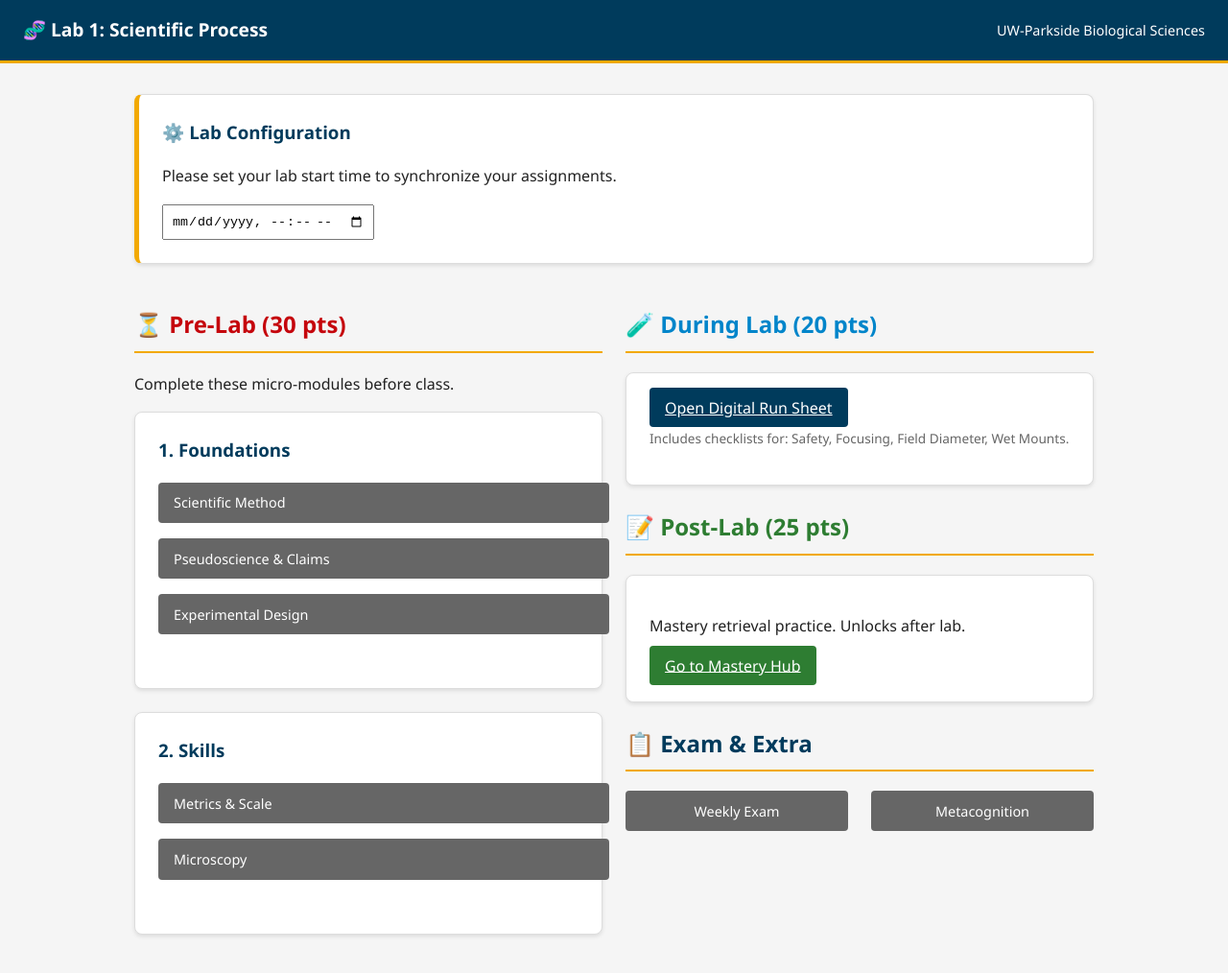
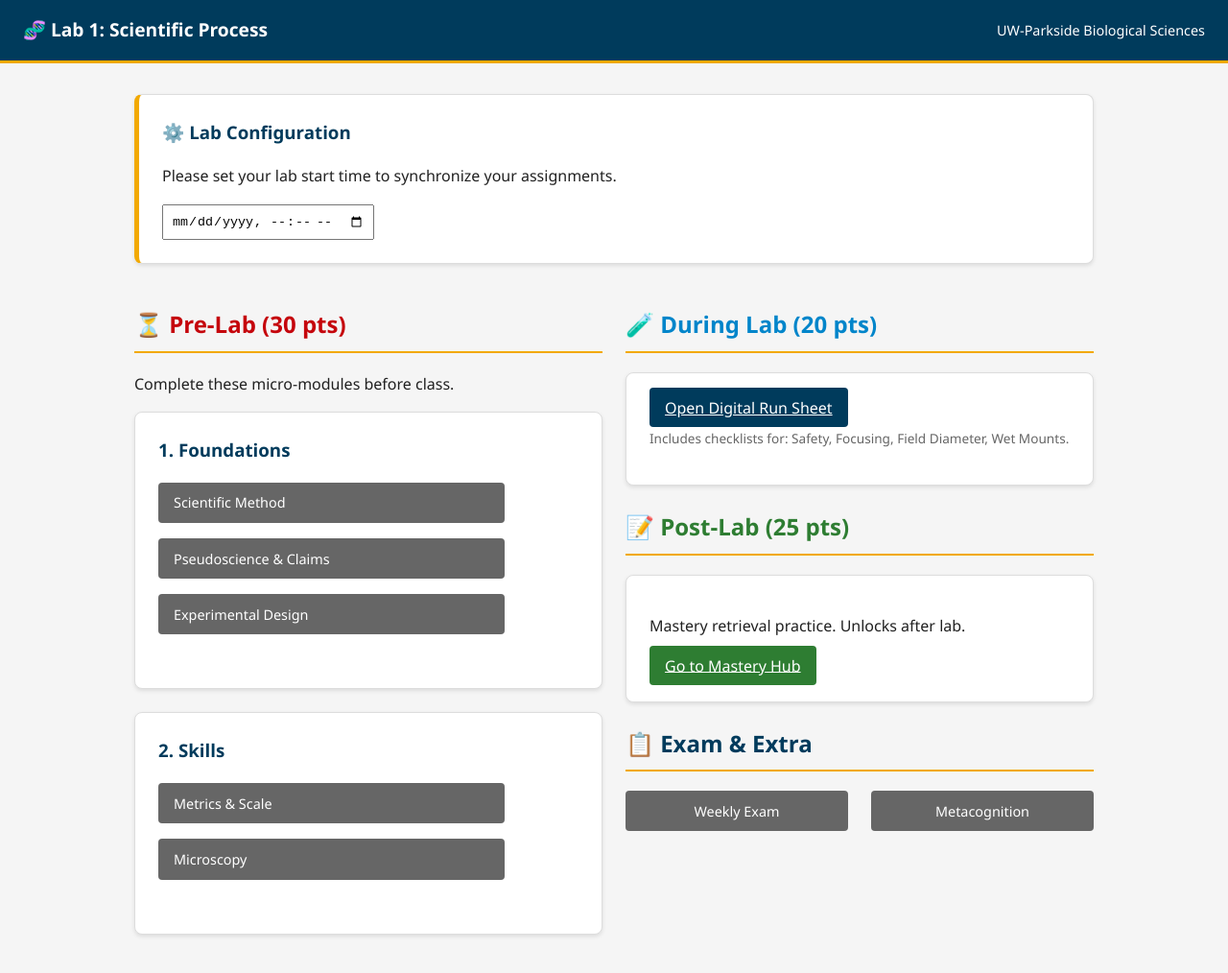
Before and after one commit to harriauwp/101Labs, a plain HTML site: page 01_Science_of_Biology/index.html in a window 1280 px wide. Shown: the whole page at 96% size. Drawn offline with Linux system fonts and the light colour scheme.

Commit message:
Update index.html

```diff
--- a/01_Science_of_Biology/index.html
+++ b/01_Science_of_Biology/index.html
@@ -29,17 +29,17 @@
                 <div class="card">
                     <h3>1. Foundations</h3>
                     <ul style="list-style:none; padding:0;">
-                        <li><a href="prelab/scientific_method.html" class="btn btn-back" style="width:100%">Scientific Method</a></li>
-                        <li><a href="prelab/pseudoscience.html" class="btn btn-back" style="width:100%">Pseudoscience & Claims</a></li>
-                        <li><a href="prelab/experimental_design.html" class="btn btn-back" style="width:100%">Experimental Design</a></li>
+                        <li><a href="prelab/scientific_method.html" class="btn btn-back" style="width:75%">Scientific Method</a></li>
+                        <li><a href="prelab/pseudoscience.html" class="btn btn-back" style="width:75%">Pseudoscience & Claims</a></li>
+                        <li><a href="prelab/experimental_design.html" class="btn btn-back" style="width:75%">Experimental Design</a></li>
                     </ul>
                 </div>
 
                 <div class="card">
                     <h3>2. Skills</h3>
                     <ul style="list-style:none; padding:0;">
-                        <li><a href="prelab/metrics_scale.html" class="btn btn-back" style="width:100%">Metrics & Scale</a></li>
-                        <li><a href="prelab/microscopy.html" class="btn btn-back" style="width:100%">Microscopy</a></li>
+                        <li><a href="prelab/metrics_scale.html" class="btn btn-back" style="width:75%">Metrics & Scale</a></li>
+                        <li><a href="prelab/microscopy.html" class="btn btn-back" style="width:75%">Microscopy</a></li>
                     </ul>
                 </div>
             </div>
```
